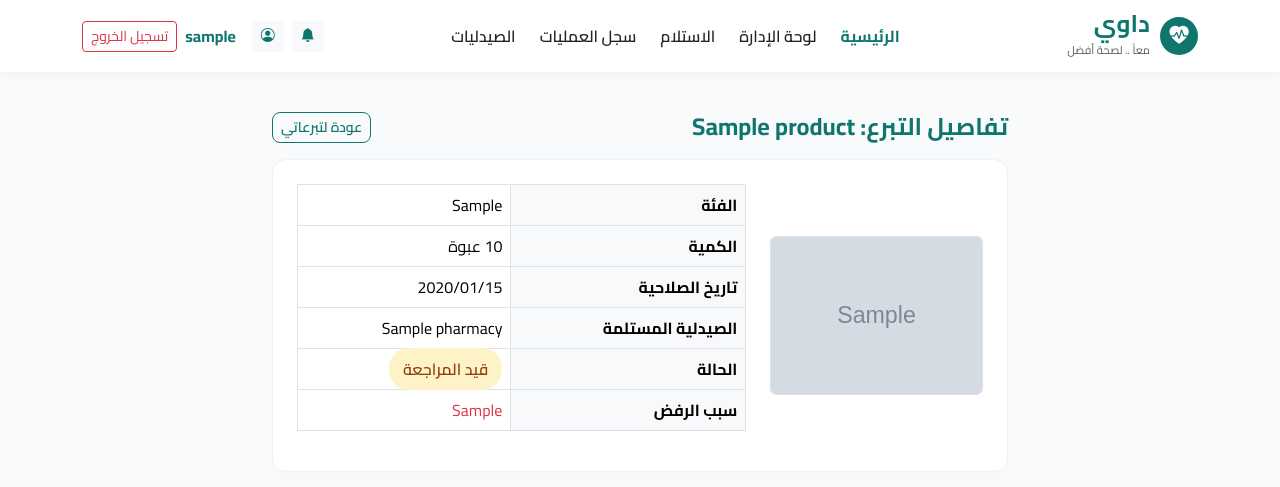
After one commit to RanaTarekAhmed/Dawi, an ASP.NET Core app: page /Donation/Details/1 in a window 1280 px wide. The commit adds this page. Shown: the top 487 px of the page. Run offline with ASP.NET Core 8, Linux system fonts and the light colour scheme; the visitor is signed in with stand-in values (Sample User, id 1); tables that the repository leaves empty hold one stand-in row (values such as "Sample post"); grey boxes marked "Sample" are stand-in pictures; the project's own start-up code is not run, and a stand-in starts its controllers and pages; some libraries are stand-ins or nearby versions.

Commit message:
Update role navbar links, fix Donation Create & Inspection Reject, add Donation Details view

```diff
--- a/Dawy/Controllers/InspectionController.cs
+++ b/Dawy/Controllers/InspectionController.cs
@@ -100,6 +100,7 @@ namespace Dawi.Controllers
             if (product.ExpiryDate <= today)
             {
                 product.Status = ProductStatus.Rejected;
+                product.RejectionReason = "الدواء منتهي الصلاحية.";
                 await WriteAuditAsync("InspectionAutoRejectedExpired", nameof(Product), product.ProductId, "Expired product rejected during inspection.");
                 await NotifyAsync(product.DonorId, "تحديث حالة التبرع", $"عذراً، تم رفض تبرعك '{product.ProductName}' لانتهاء تاريخ الصلاحية.", "/Donation");
                 await _context.SaveChangesAsync();
@@ -160,8 +161,9 @@ namespace Dawi.Controllers
                 return RedirectToAction(nameof(Index));
             }
 
+            var cleanReason = reason.Trim();
             product.Status = ProductStatus.Rejected;
-            var cleanReason = reason.Trim();
+            product.RejectionReason = cleanReason;
 
             await WriteAuditAsync(
                 "InspectionRejected",
--- a/Dawy/Views/Donation/Create.cshtml
+++ b/Dawy/Views/Donation/Create.cshtml
@@ -32,6 +32,7 @@
                 <div class="mb-3">
                     <label asp-for="Quantity" class="form-label text-muted small fw-bold">الكمية المتاحة</label>
                     <input asp-for="Quantity" type="number" min="1" class="form-control form-control-lg bg-light border-0" placeholder="الكمية (عدد العبوات)" />
+                    <span asp-validation-for="Quantity" class="text-danger small"></span>
                 </div>
 
                 <div class="mb-3">
@@ -43,12 +44,13 @@
                 <div class="mb-3">
                     <label asp-for="PharmacyId" class="form-label text-muted small fw-bold">الصيدلية المستلمة</label>
                     <select asp-for="PharmacyId" asp-items="ViewBag.Pharmacies" class="form-select form-select-lg bg-light border-0">
-                        <option value="1">صيدلية الشفاء المعتمدة</option>
+                        <option value="">-- اختر الصيدلية المعتمدة --</option>
                     </select>
+                    <span asp-validation-for="PharmacyId" class="text-danger small"></span>
                 </div>
 
                 <div class="mb-4">
-                    <label class="form-label text-muted small fw-bold">ملاحظات أو صورة العبوة (اختياري)</label>
+                    <label class="form-label text-muted small fw-bold">صورة العبوة (اختياري)</label>
                     <input type="file" name="imageFile" class="form-control bg-light border-0" />
                 </div>
 
--- /dev/null
+++ b/Dawy/Views/Donation/Details.cshtml
@@ -0,0 +1,84 @@
+@model Dawi.Models.Product
+@using Dawi.Models
+@{
+    ViewData["Title"] = "تفاصيل التبرع";
+}
+
+<div class="row justify-content-center py-3">
+    <div class="col-12 col-lg-8">
+        <div class="d-flex justify-content-between align-items-center mb-3">
+            <h4 class="fw-bold text-teal mb-0">تفاصيل التبرع: @Model.ProductName</h4>
+            <a asp-action="Index" class="btn btn-outline-teal btn-sm">عودة لتبرعاتي</a>
+        </div>
+
+        <div class="dawy-card p-4">
+            <div class="row g-4 align-items-center">
+                <div class="col-md-4 text-center">
+                    @if (!string.IsNullOrWhiteSpace(Model.ProductImageUrl))
+                    {
+                        <img src="@Model.ProductImageUrl" alt="@Model.ProductName" class="img-fluid rounded border" style="max-height: 240px;" />
+                    }
+                    else
+                    {
+                        <div class="bg-light rounded p-5 text-muted small">لا توجد صورة مرفقة</div>
+                    }
+                </div>
+                <div class="col-md-8">
+                    <table class="table table-bordered align-middle mb-3">
+                        <tr>
+                            <th class="bg-light w-35">الفئة</th>
+                            <td>@Model.Category</td>
+                        </tr>
+                        <tr>
+                            <th class="bg-light">الكمية</th>
+                            <td>@Model.Quantity عبوة</td>
+                        </tr>
+                        <tr>
+                            <th class="bg-light">تاريخ الصلاحية</th>
+                            <td>@Model.ExpiryDate.ToString("yyyy/MM/dd")</td>
+                        </tr>
+                        <tr>
+                            <th class="bg-light">الصيدلية المستلمة</th>
+                            <td>@(Model.Pharmacy?.PharmacyName ?? "-")</td>
+                        </tr>
+                        <tr>
+                            <th class="bg-light">الحالة</th>
+                            <td>
+                                @if (Model.Status == ProductStatus.Approved)
+                                {
+                                    <span class="badge-approved">مقبول</span>
+                                }
+                                else if (Model.Status == ProductStatus.Rejected)
+                                {
+                                    <span class="badge-rejected">مرفوض</span>
+                                }
+                                else
+                                {
+                                    <span class="badge-pending">قيد المراجعة</span>
+                                }
+                            </td>
+                        </tr>
+                        @if (!string.IsNullOrWhiteSpace(Model.RejectionReason))
+                        {
+                            <tr>
+                                <th class="bg-light">سبب الرفض</th>
+                                <td class="text-danger">@Model.RejectionReason</td>
+                            </tr>
+                        }
+                    </table>
+
+                    @if (Model.Status == ProductStatus.Pending && User.IsInRole(Roles.Donor))
+                    {
+                        <form asp-action="Cancel" asp-route-id="@Model.ProductId" method="post">
+                            @Html.AntiForgeryToken()
+                            <button type="submit" class="btn btn-outline-danger btn-sm"
+                                    onclick="return confirm('هل أنت متأكد من إلغاء هذا التبرع؟')">
+                                إلغاء التبرع
+                            </button>
+                        </form>
+                    }
+                </div>
+            </div>
+        </div>
+    </div>
+</div>
--- a/Dawy/Views/Shared/_Layout.cshtml
+++ b/Dawy/Views/Shared/_Layout.cshtml
@@ -14,14 +14,24 @@
                 --dawy-teal-light: #e6f4f1;
                 --dawy-sidebar: #11423f;
             }
+
             body {
                 font-family: 'Cairo', sans-serif;
                 background-color: #f8fafc;
                 color: #1e293b;
             }
-        .text-teal { color: var(--dawy-teal) !important; }
-        .bg-teal { background-color: var(--dawy-teal) !important; }
-        .bg-teal-light { background-color: var(--dawy-teal-light) !important; }
+
+            .text-teal {
+                color: var(--dawy-teal) !important;
+            }
+
+            .bg-teal {
+                background-color: var(--dawy-teal) !important;
+            }
+
+            .bg-teal-light {
+                background-color: var(--dawy-teal-light) !important;
+            }
 
             .btn-teal {
                 background-color: var(--dawy-teal);
@@ -31,10 +41,12 @@
                 border: none;
                 transition: 0.2s;
             }
+
                 .btn-teal:hover {
                     background-color: var(--dawy-teal-dark);
                     color: #fff;
                 }
+
             .btn-outline-teal {
                 border: 1.5px solid var(--dawy-teal);
                 color: var(--dawy-teal);
@@ -42,21 +54,25 @@
                 font-weight: 600;
                 background: transparent;
             }
+
                 .btn-outline-teal:hover {
                     background-color: var(--dawy-teal);
                     color: #fff;
                 }
+
             .dawy-navbar {
                 background: #ffffff;
                 box-shadow: 0 2px 12px rgba(0,0,0,0.04);
                 padding: 12px 0;
             }
+
             .brand-logo {
                 display: flex;
                 align-items: center;
                 gap: 10px;
                 text-decoration: none;
             }
+
             .brand-heart {
                 width: 38px;
                 height: 38px;
@@ -68,12 +84,14 @@
                 justify-content: center;
                 font-size: 1.2rem;
             }
+
             .dawy-card {
                 background: #fff;
                 border-radius: 14px;
                 border: 1px solid #eef2f6;
                 box-shadow: 0 4px 15px rgba(0,0,0,0.02);
             }
+
             .dawy-sidebar {
                 background-color: var(--dawy-sidebar);
                 min-height: calc(100vh - 76px);
@@ -81,6 +99,7 @@
                 color: #fff;
                 padding: 24px 16px;
             }
+
                 .dawy-sidebar .nav-link {
                     color: rgba(255,255,255,0.8);
                     padding: 12px 16px;
@@ -91,20 +110,41 @@
                     align-items: center;
                     gap: 10px;
                 }
+
                     .dawy-sidebar .nav-link:hover, .dawy-sidebar .nav-link.active {
                         background-color: rgba(255,255,255,0.15);
                         color: #fff;
                     }
-        .badge-approved { background-color: #d1fae5; color: #065f46; padding: 6px 14px; border-radius: 20px; font-weight: 600; }
-        .badge-pending { background-color: #fef3c7; color: #92400e; padding: 6px 14px; border-radius: 20px; font-weight: 600; }
-        .badge-rejected { background-color: #fee2e2; color: #991b1b; padding: 6px 14px; border-radius: 20px; font-weight: 600; }
+
+            .badge-approved {
+                background-color: #d1fae5;
+                color: #065f46;
+                padding: 6px 14px;
+                border-radius: 20px;
+                font-weight: 600;
+            }
+
+            .badge-pending {
+                background-color: #fef3c7;
+                color: #92400e;
+                padding: 6px 14px;
+                border-radius: 20px;
+                font-weight: 600;
+            }
+
+            .badge-rejected {
+                background-color: #fee2e2;
+                color: #991b1b;
+                padding: 6px 14px;
+                border-radius: 20px;
+                font-weight: 600;
+            }
     </style>
 </head>
 <body>
     <header>
         <nav class="navbar navbar-expand-lg dawy-navbar">
             <div class="container">
-                <!-- اللوجو على اليمين زي التصميم -->
                 <a class="brand-logo" asp-controller="Home" asp-action="Index">
                     <div class="brand-heart"><i class="bi bi-heart-pulse-fill"></i></div>
                     <div>
@@ -118,7 +158,7 @@
                 </button>
 
                 <div class="collapse navbar-collapse justify-content-between" id="dawyNav">
-                    <ul class="navbar-nav mx-auto gap-3">
+                    <ul class="navbar-nav mx-auto gap-2">
                         <li class="nav-item">
                             <a class="nav-link fw-bold text-teal" asp-controller="Home" asp-action="Index">الرئيسية</a>
                         </li>
@@ -127,6 +167,7 @@
                         {
                             <li class="nav-item"><a class="nav-link fw-semibold text-dark" asp-controller="Category" asp-action="Index">المنتجات</a></li>
                             <li class="nav-item"><a class="nav-link fw-semibold text-dark" asp-controller="Request" asp-action="MyRequests">طلباتي</a></li>
+                            <li class="nav-item"><a class="nav-link fw-semibold text-dark" asp-controller="Payment" asp-action="Index">المدفوعات</a></li>
                         }
                         @if (User.IsInRole(Dawi.Models.Roles.Donor))
                         {
@@ -136,11 +177,14 @@
                         @if (User.IsInRole(Dawi.Models.Roles.Pharmacist))
                         {
                             <li class="nav-item"><a class="nav-link fw-semibold text-dark" asp-controller="Pharmacy" asp-action="MyPharmacies">صيدلياتي</a></li>
-                            <li class="nav-item"><a class="nav-link fw-semibold text-dark" asp-controller="Inspection" asp-action="Index">التبرعات الواردة للمراجعة</a></li>
+                            <li class="nav-item"><a class="nav-link fw-semibold text-dark" asp-controller="Inspection" asp-action="Index">فحص التبرعات</a></li>
+                            <li class="nav-item"><a class="nav-link fw-semibold text-dark" asp-controller="Request" asp-action="PharmacyRequests">طلبات المستفيدين</a></li>
+                            <li class="nav-item"><a class="nav-link fw-semibold text-dark" asp-controller="Collection" asp-action="Index">مواعيد الاستلام</a></li>
                         }
                         @if (User.IsInRole(Dawi.Models.Roles.Admin))
                         {
                             <li class="nav-item"><a class="nav-link fw-semibold text-dark" asp-controller="Admin" asp-action="Index">لوحة الإدارة</a></li>
+                            <li class="nav-item"><a class="nav-link fw-semibold text-dark" asp-controller="Collection" asp-action="Index">الاستلام</a></li>
                             <li class="nav-item"><a class="nav-link fw-semibold text-dark" asp-controller="Audit" asp-action="Index">سجل العمليات</a></li>
                         }
                         <li class="nav-item"><a class="nav-link fw-semibold text-dark" asp-controller="Pharmacy" asp-action="Index">الصيدليات</a></li>
@@ -149,15 +193,13 @@
                     <div class="d-flex align-items-center gap-2">
                         @if (User.Identity?.IsAuthenticated == true)
                         {
-
                             <a asp-controller="Notification" asp-action="Index" class="btn btn-light btn-sm text-teal" title="الإشعارات">
                                 <i class="bi bi-bell-fill"></i>
                             </a>
-
                             <a asp-controller="Profile" asp-action="Index" class="btn btn-light btn-sm text-teal" title="الملف الشخصي">
                                 <i class="bi bi-person-circle"></i>
                             </a>
-                            <span class="fw-bold text-teal me-2"><i class="bi bi-person-circle"></i> @User.Identity.Name</span>
+                            <span class="fw-bold text-teal me-2">@User.Identity.Name</span>
                             <form asp-controller="Account" asp-action="Logout" method="post" class="d-inline">
                                 @Html.AntiForgeryToken()
                                 <button type="submit" class="btn btn-outline-danger btn-sm">تسجيل الخروج</button>
```
Lines whose indentation alone changed are shown as unchanged.
